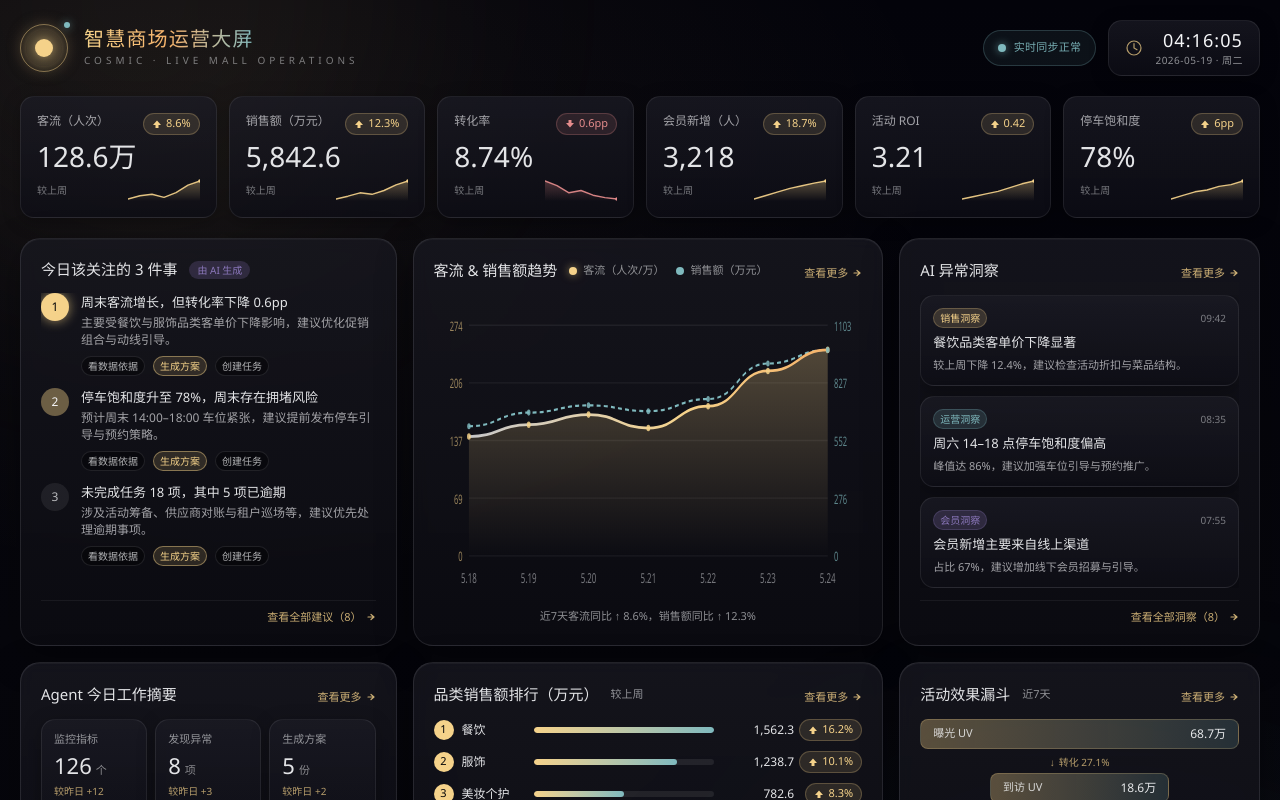
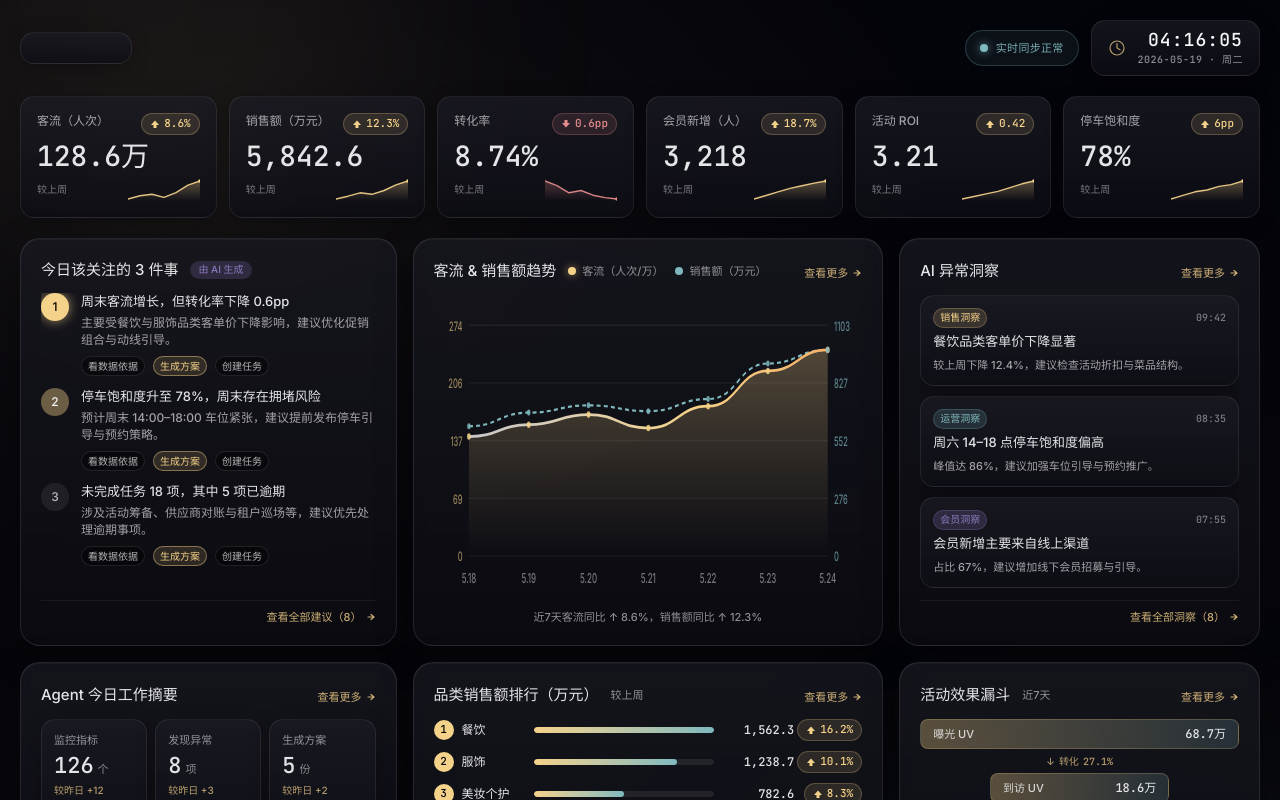
Before and after one commit to 2000JacobHub/design, a Next.js app: page /dashboard in a window 1280 px wide. Shown: the top 800 px of the page. Built offline with nearby package versions, Linux system fonts and the light colour scheme.

Commit message:
feat: font

```diff
--- a/app/globals.css
+++ b/app/globals.css
@@ -12,6 +12,14 @@
    ones (--text-xs, ...).
    ============================================================ */
 @theme {
+  /* Font families — only Inter + JetBrains Mono on the page (medium 500).
+     Both are loaded via next/font in app/layout.tsx, which exposes
+     --font-inter / --font-jetbrains-mono as CSS variables. */
+  --font-sans: var(--font-inter), system-ui, -apple-system, "Segoe UI", "PingFang SC",
+    "Microsoft YaHei", sans-serif;
+  --font-mono: var(--font-jetbrains-mono), ui-monospace, SFMono-Regular, Menlo, Consolas,
+    monospace;
+
   /* Base / surface */
   --color-cosmic-black: #050507;
   --color-deep-space: #0e0e14;
@@ -94,6 +102,14 @@ body {
   min-height: 100%;
   background: var(--color-cosmic-black);
   color: rgb(245 246 248 / 0.92);
+  font-family: var(--font-sans);
+  font-weight: 500;
+  /* Only the 500 face is loaded for Inter / JetBrains Mono — disabling
+     synthesis means that any `font-bold` / `<strong>` / `<b>` in the
+     component tree no longer renders as a faux-bold of the 500 face,
+     and `font-light` falls back to the nearest available weight (500).
+     Net effect: the page is rendered exclusively in medium 500. */
+  font-synthesis: none;
   text-rendering: geometricPrecision;
   scrollbar-color: rgb(245 246 248 / 0.18) transparent;
   scrollbar-width: thin;
@@ -101,6 +117,18 @@ body {
 
 body {
   margin: 0;
+}
+
+/* Numbers always render in JetBrains Mono. We piggy-back on the existing
+   `tabular-nums` marker that the data UI already uses for every numeric
+   value — adding the mono family here keeps usage sites unchanged. */
+.tabular-nums,
+.font-mono,
+code,
+kbd,
+pre,
+samp {
+  font-family: var(--font-mono);
 }
 
 body::-webkit-scrollbar {
--- a/app/layout.tsx
+++ b/app/layout.tsx
@@ -1,5 +1,20 @@
 import type { Metadata } from "next";
+import { Inter, JetBrains_Mono } from "next/font/google";
 import "./globals.css";
+
+const inter = Inter({
+  subsets: ["latin"],
+  variable: "--font-inter",
+  weight: ["500"],
+  display: "swap",
+});
+
+const jetbrainsMono = JetBrains_Mono({
+  subsets: ["latin"],
+  variable: "--font-jetbrains-mono",
+  weight: ["500"],
+  display: "swap",
+});
 
 export const metadata: Metadata = {
   title: "Cosmic Gravity UI",
@@ -12,7 +27,7 @@ export default function RootLayout({
   children: React.ReactNode;
 }>) {
   return (
-    <html lang="zh-CN">
+    <html lang="zh-CN" className={`${inter.variable} ${jetbrainsMono.variable}`}>
       <body>{children}</body>
     </html>
   );
--- a/components/cosmic/Dashboard.tsx
+++ b/components/cosmic/Dashboard.tsx
@@ -132,22 +132,7 @@ export default function Dashboard() {
 
       <header className="relative z-2 flex items-center justify-between gap-4 mb-5">
         <div className="flex items-center gap-4">
-          <div className="relative w-12 h-12 shrink-0" aria-hidden>
-            <span className="absolute inset-0 rounded-full border border-stardust-gold/45" />
-            <span className="absolute inset-[6px] rounded-full bg-stardust-gold/18 shadow-gold-soft" />
-            <span className="absolute inset-[15px] rounded-full bg-stardust-gold shadow-gold-pulse" />
-            <span className="absolute -right-0.5 -top-0.5 w-1.5 h-1.5 rounded-full bg-accent-teal shadow-teal-dot" />
-          </div>
-          <div className="flex flex-col gap-1">
-            <h1 className="m-0 text-2xl leading-none font-medium tracking-[0.06em]">
-              <span className="bg-linear-to-r from-stardust-gold via-stardust-amber to-accent-teal bg-clip-text text-transparent">
-                智慧商场运营大屏
-              </span>
-            </h1>
-            <span className="text-2xs text-soft-white/46 tracking-[0.4em] uppercase">
-              Cosmic · Live Mall Operations
-            </span>
-          </div>
+            <div className={'w-28 h-8 cosmic-card inline-flex items-center pointer:cursor'}></div>
         </div>
         <div className="flex items-center gap-3">
           <div className="inline-flex items-center gap-2 h-9 px-3.5 rounded-full bg-accent-teal/8 border border-accent-teal/24">
@@ -580,7 +565,7 @@ function CategorySalesPanel() {
             >
               <span
                 className={[
-                  "w-5 h-5 rounded-full grid place-items-center text-xs font-medium",
+                  "w-5 h-5 rounded-full grid place-items-center text-xs font-medium tabular-nums",
                   c.rank <= 3 ? "bg-stardust-gold text-cosmic-black" : "bg-soft-white/8 text-soft-white/64",
                 ].join(" ")}
               >
@@ -617,7 +602,7 @@ function CampaignFunnelPanel() {
             <li key={s.stage} className="flex flex-col items-center gap-1">
               {i > 0 && s.conversion && (
                 <div className="text-2xs text-stardust-gold/72 flex items-center gap-1">
-                  <span aria-hidden>↓</span>转化 {s.conversion}
+                  <span aria-hidden>↓</span>转化<span className='tabular-nums'>{s.conversion}</span>
                 </div>
               )}
               <div
```
